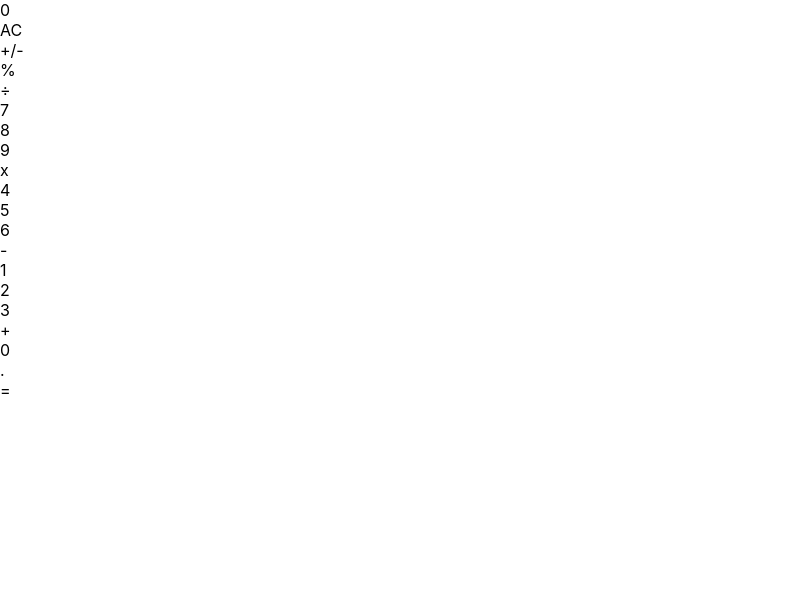
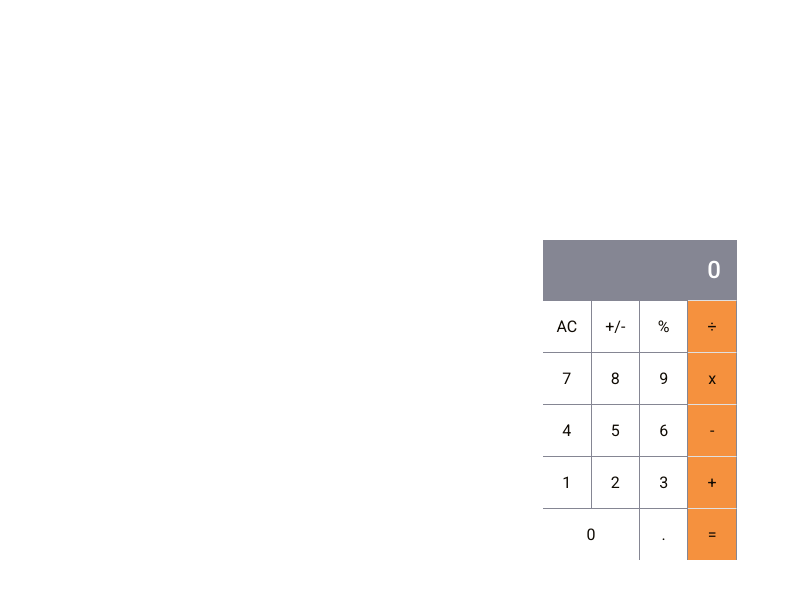
Before and after one commit to 187jjay187/Math-Magicians, a React (Create React App) app: page / in a window 1280 px wide. Shown: the top 598 px of the page, without its empty margins (0-800 px from the left). Built offline with nearby package versions, Linux system fonts and the light colour scheme.

Commit message:
Add index.css file

```diff
--- a/src/index.css
+++ b/src/index.css
@@ -1,27 +1,83 @@
-body {
+@import url('https://fonts.googleapis.com/css2?family=Baloo+Bhai+2:wght@500;700&family=Lato:ital,wght@0,400;0,700;1,300;1,700&family=Roboto:wght@100;300;400;500;700;900&display=swap');
+
+* {
+  box-sizing: border-box;
   margin: 0;
-  font-family:
-    -apple-system,
-    BlinkMacSystemFont,
-    'Segoe UI',
-    'Roboto',
-    'Oxygen',
-    'Ubuntu',
-    'Cantarell',
-    'Fira Sans',
-    'Droid Sans',
-    'Helvetica Neue',
-    sans-serif;
-  -webkit-font-smoothing: antialiased;
-  -moz-osx-font-smoothing: grayscale;
+  padding: 0;
+  border: 0;
+  font-family: 'Roboto', sans-serif;
 }
 
-code {
-  font-family:
-    source-code-pro,
-    Menlo,
-    Monaco,
-    Consolas,
-    'Courier New',
-    monospace;
+:root {
+  --orange: #f5913e;
+  --hoverorange: #f7892f;
+  --lightgrey: #e0e0e0;
+  --darkgrey: #858693;
+  --midgrey: #aeaeae;
+  --black: #100b04;
 }
+
+.container {
+  color: var(--black);
+}
+
+.Calculator {
+  height: 100vh;
+  width: fit-content;
+  margin-left: auto;
+  margin-right: auto;
+  display: flex;
+  flex-direction: column;
+  justify-content: center;
+  align-items: center;
+}
+
+.row {
+  display: flex;
+  justify-content: center;
+  align-items: center;
+  width: 100%;
+}
+
+.row .res {
+  display: flex;
+  width: 100%;
+  justify-content: flex-end;
+  align-items: flex-end;
+  color: #fff;
+  padding: 16px;
+  font-size: 24px;
+  font-weight: 500;
+  background-color: #858693;
+}
+
+.keypads {
+  display: flex;
+  justify-content: center;
+  align-items: center;
+  padding: 16px;
+  width: 25%;
+  color: var(--black);
+  border-right: 1px solid #858693;
+  border-top: 1px solid #858693;
+}
+
+.keypads:hover {
+  background-color: #f7892f;
+}
+
+.keypads:last-child {
+  color: var(--black);
+  border-top: 1px solid #e0e0e0;
+  background-color: #f5913e;
+}
+
+.keypads:last-child:hover {
+  color: var(--black);
+  border-top: 1px solid #e0e0e0;
+  background-color: #858693;
+}
+
+.zero {
+  width: 50%;
+}
```
